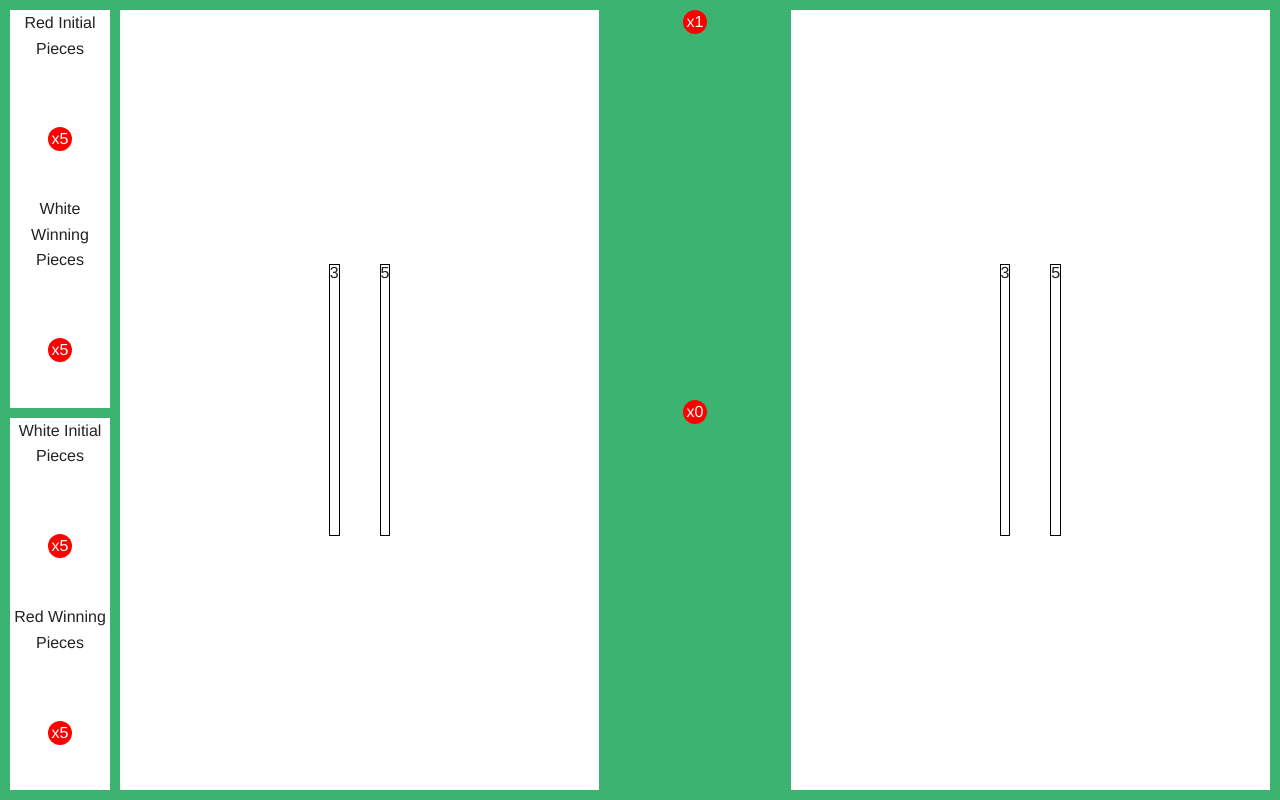
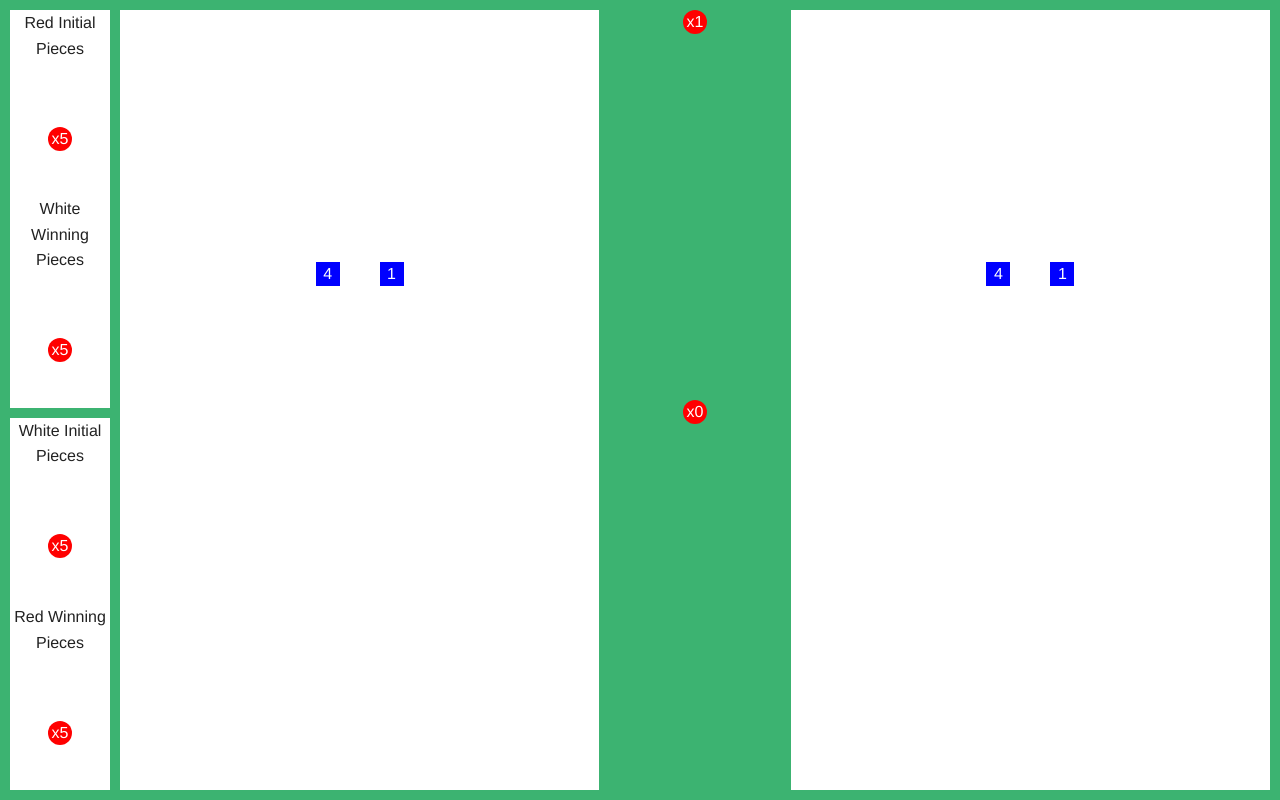
Before and after one commit to NickHeiner/acey-deucey-game-web, a website: page index.html in a window 1280 px wide. Drawn offline with Linux system fonts and the light colour scheme.

Commit message:
Customized badge to work for dice

```diff
--- a/index.html
+++ b/index.html
@@ -58,8 +58,12 @@
                         <div class="grid-block"></div>
                     </div>
                     <div id="red-dice" class="align-center grid-block">
-                        <div class="shrink dice red grid-block">3</div>
-                        <div class="shrink small-offset-1 dice red grid-block">5</div>
+                        <div class="shrink grid-block">
+                            <span class="dice">4</span>
+                        </div>
+                        <div class="shrink small-offset-1 grid-block">
+                            <span class="dice">1</span>
+                        </div>
                     </div>
                     <div id="spaces-0-5" class="grid-block">
                         <div class="grid-block"></div>
@@ -88,8 +92,12 @@
                         <div class="grid-block"></div>
                     </div>
                     <div id="white-dice" class="align-center grid-block">
-                        <div class="shrink dice white grid-block">3</div>
-                        <div class="shrink small-offset-1 dice white grid-block">5</div>
+                        <div class="shrink grid-block">
+                            <span class="dice">4</span>
+                        </div>
+                        <div class="shrink small-offset-1 grid-block">
+                            <span class="dice">1</span>
+                        </div>
                     </div>
                     <div id="spaces-6-11" class="grid-block">
                         <div class="grid-block"></div>
--- a/index.scss
+++ b/index.scss
@@ -33,5 +33,11 @@
 }
 
 .dice {
-    border: 1px solid black;
+    @include badge (
+        $background: blue,
+        $color: white,
+        $diameter: 1.5rem,
+        $fontsize: 1rem
+    );
+    border-radius: 0;
 }
```
Also changed, not shown: built.css.
